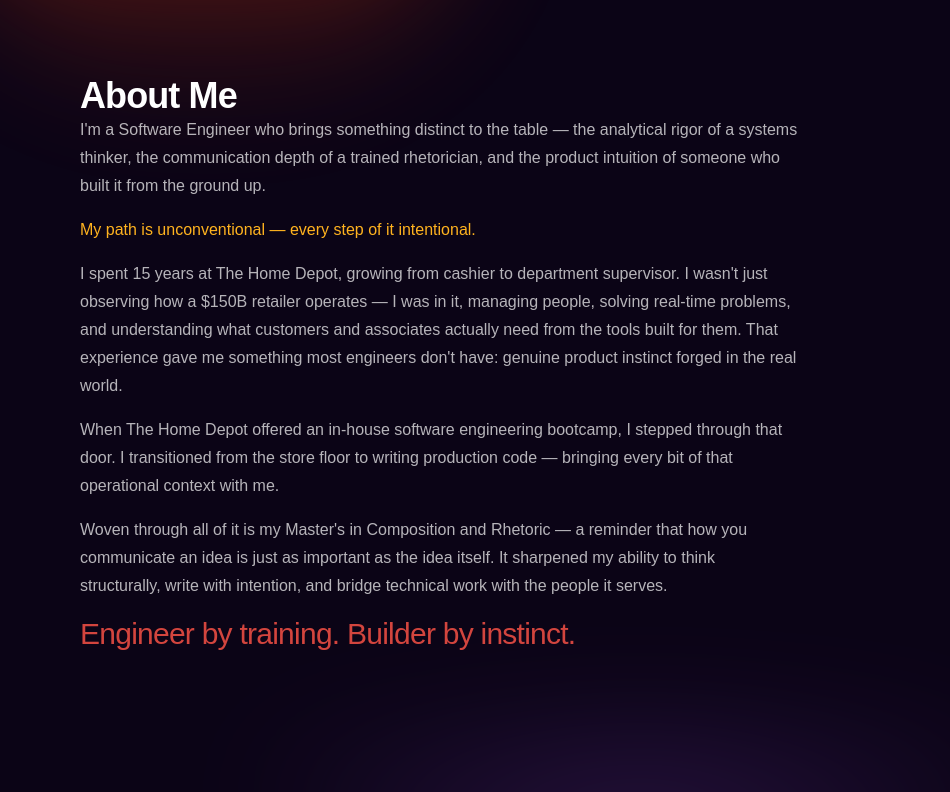
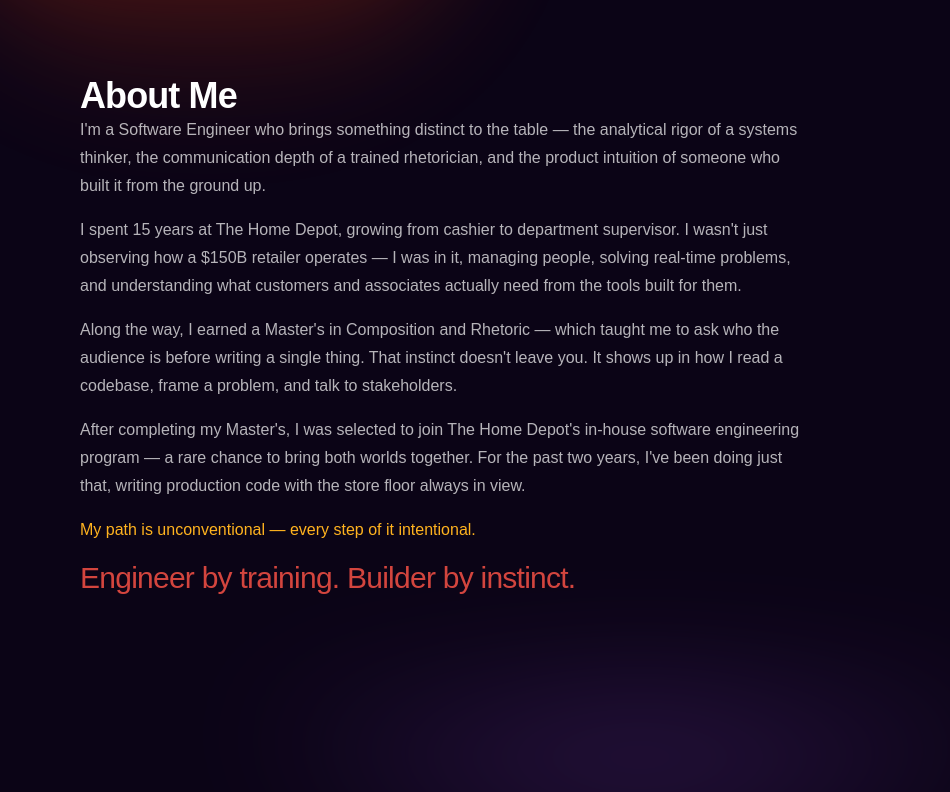
Before and after one commit to PhyPhy07/ProjectPortfolio, a Next.js app: page / in a window 1280 px wide. Shown: the part 596-1388 px from the top of the page, without its empty margins (0-950 px from the left). Built offline with nearby package versions, Linux system fonts and the light colour scheme; a web font is replaced by a local one.

Commit message:
updating bio

```diff
--- a/src/component/HeroSection.tsx
+++ b/src/component/HeroSection.tsx
@@ -49,12 +49,13 @@ const HeroSection = () => {
         {/* Role and description */}
         <ScrollReveal delay={0.15} className="mt-10 sm:mt-16 max-w-3xl px-4 sm:px-6">
           <h2 className="text-2xl sm:text-3xl md:text-4xl font-bold tracking-tight">About Me</h2>
+          <span></span>
           <div className="text-white/70 leading-7 space-y-4">
             <p>I'm a Software Engineer who brings something distinct to the table — the analytical rigor of a systems thinker, the communication depth of a trained rhetorician, and the product intuition of someone who built it from the ground up.</p>
+            <p>I spent 15 years at The Home Depot, growing from cashier to department supervisor. I wasn't just observing how a $150B retailer operates — I was in it, managing people, solving real-time problems, and understanding what customers and associates actually need from the tools built for them.</p>
+            <p>Along the way, I earned a Master's in Composition and Rhetoric — which taught me to ask who the audience is before writing a single thing. That instinct doesn't leave you. It shows up in how I read a codebase, frame a problem, and talk to stakeholders.</p>
+            <p>After completing my Master's, I was selected to join The Home Depot's in-house software engineering program — a rare chance to bring both worlds together. For the past two years, I've been doing just that, writing production code with the store floor always in view.</p>
             <p className="text-[#FFB31F]">My path is unconventional — every step of it intentional.</p>
-            <p>I spent 15 years at The Home Depot, growing from cashier to department supervisor. I wasn't just observing how a $150B retailer operates — I was in it, managing people, solving real-time problems, and understanding what customers and associates actually need from the tools built for them. That experience gave me something most engineers don't have: genuine product instinct forged in the real world.</p>
-            <p>When The Home Depot offered an in-house software engineering bootcamp, I stepped through that door. I transitioned from the store floor to writing production code — bringing every bit of that operational context with me.</p>
-            <p>Woven through all of it is my Master's in Composition and Rhetoric — a reminder that how you communicate an idea is just as important as the idea itself. It sharpened my ability to think structurally, write with intention, and bridge technical work with the people it serves.</p>
             <p className="text-xl sm:text-2xl md:text-3xl text-[#D3453E] font-normal tracking-tight">
               <Typewriter words={["Engineer by training. Builder by instinct."]} typeSpeed={120} deleteSpeed={0} delaySpeed={5000} cursor={false} loop={1} />
             </p>
```
